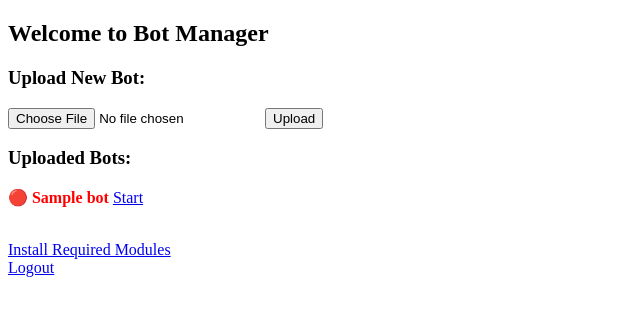
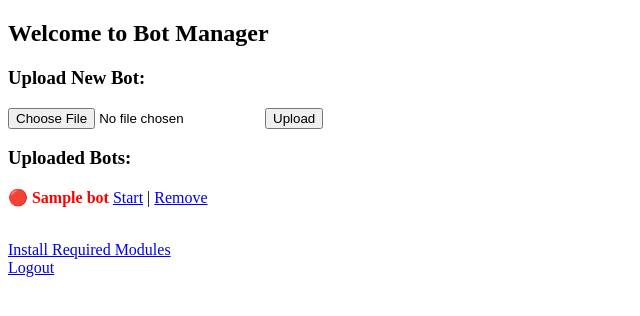
Before and after one commit to Abhishekkumar420/Abhishekkumar420, a Flask app: template templates/dashboard.html in a window 1280 px wide. Shown: the top 316 px of the page, without its empty margins (0-640 px from the left). Run offline with Flask 3, Linux system fonts and the light colour scheme; the template is opened without the code that fills it: most values are stand-ins (such as "Sample title", 1, 10 or a date in 2020).

Commit message:
Update dashboard.html

```diff
--- a/templates/dashboard.html
+++ b/templates/dashboard.html
@@ -26,6 +26,7 @@
                 <span class="stopped">🔴 {{ bot }}</span>
                 <a href="{{ url_for('start_bot', bot_name=bot) }}">Start</a>
             {% endif %}
+            | <a href="{{ url_for('remove_bot', bot_name=bot) }}" style="color:blue;">Remove</a> <!-- ✅ Remove Button -->
         </p>
     {% endfor %}
 
```
